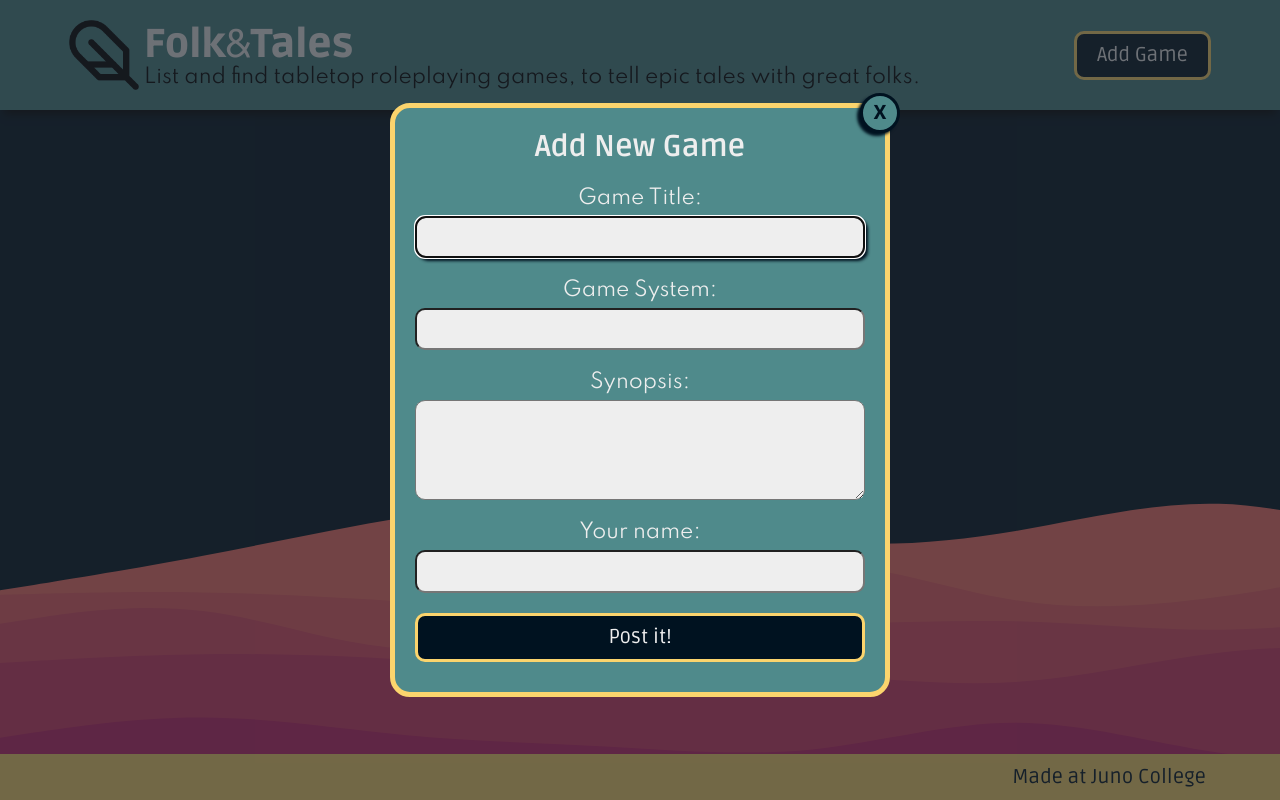
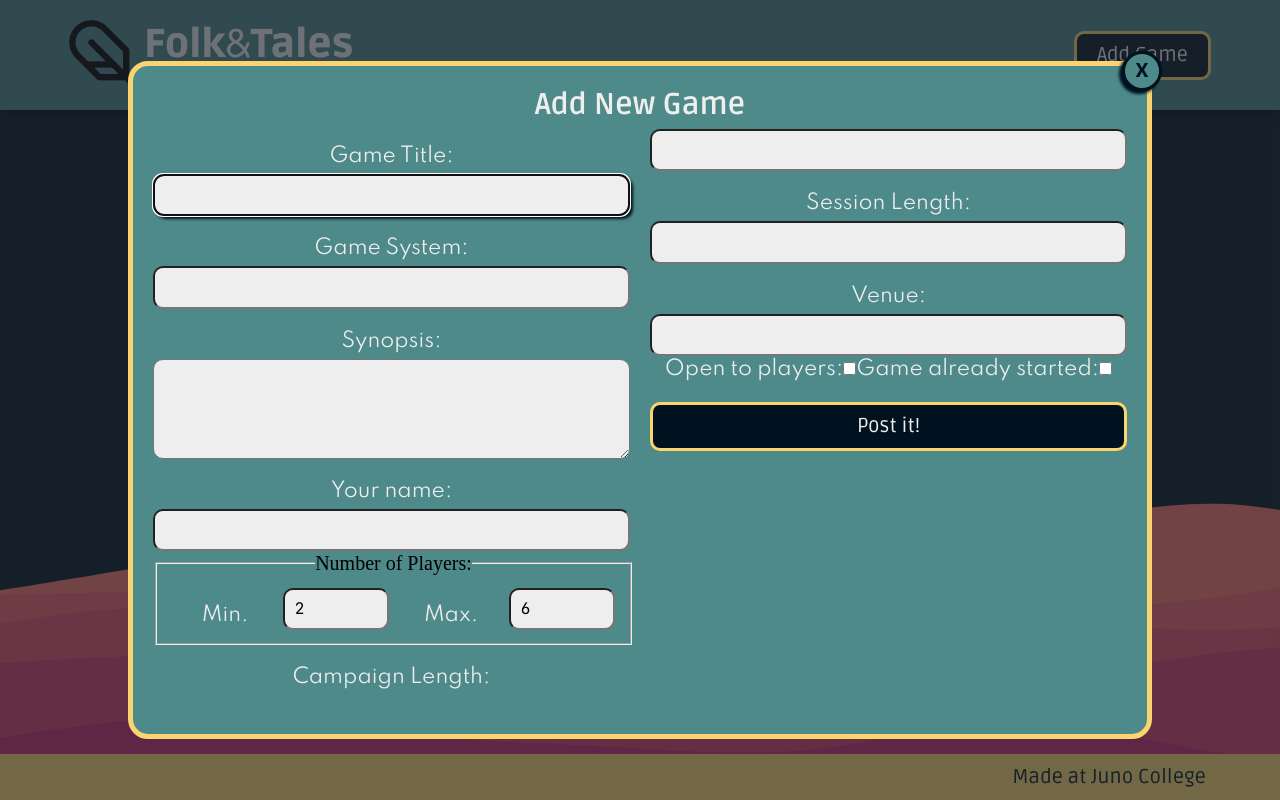
Before and after one commit to kylerobertduncan/kyleduncan-project3, a React (Create React App) app: page / in a window 1280 px wide. Both pictures are taken after a click on the button "Add Game". Built offline with nearby package versions, Linux system fonts and the light colour scheme; no server answers; the database is empty.

Commit message:
started expanded submit form layout

```diff
--- a/src/App.css
+++ b/src/App.css
@@ -257,8 +257,8 @@ form {
   padding: 10px 20px;
   position: relative;
   text-align: center;
-  /* max-height: 90%; */
-  width: 500px;
+  /* max-height: 80%; */
+  width: 80%;
 }
 
 h2 {
@@ -270,12 +270,25 @@ h2 {
   display: flex;
   flex-direction: column;
   flex-wrap: wrap;
+  align-content: space-between;
+  height: 600px;
 }
 
 form [type="submit"],
 .formFlex > * {
   display: block;
-  width: 100%;
+  width: calc(50% - 10px);
+}
+
+.playerCount,
+.playerCount div {
+  display: flex;
+  justify-content: space-between;
+}
+
+.playerCount div,
+.playerCount div * {
+  width: 49%;
 }
 
 label {
--- a/src/SubmitListing.js
+++ b/src/SubmitListing.js
@@ -72,36 +72,50 @@ function SubmitListing(props) {
       <form>
         <h2>Add New Game</h2>
         <div className="formFlex">
+
           <label htmlFor="title">Game Title:</label>
           <input autoFocus type="text" id="title" onChange={handleChange} value={newListing.title} />
+
           <label htmlFor="system">Game System:</label>
           <input type="text" id="system" onChange={handleChange} value={newListing.system} />
+
           <label htmlFor="synopsis">Synopsis:</label>
           <textarea id="synopsis" onChange={handleChange} value={newListing.synopsis} ></textarea>
+
           <label htmlFor="startedBy">Your name:</label>
           <input type="text" id="startedBy" onChange={handleChange} value={newListing.startedBy} />
 
-          {/* <div className="playerCount">
-            <label htmlFor="minPlayers">Min. Players</label>
-            <input type="number" id="minPlayers" min="1" onChange={handleChange} value={newListing.minPlayers} />
-            <label htmlFor="maxPlayers">Max. Players</label>
-            <input type="number" id="maxPlayers" onChange={handleChange} value={newListing.maxPlayers} />
-          </div>
+          <fieldset className="playerCount">
+            <legend>Number of Players:</legend>
+            <div>
+              <label htmlFor="minPlayers">Min.</label>
+              <input type="number" id="minPlayers" min="1" onChange={handleChange} value={newListing.minPlayers} />
+            </div>
+            <div>
+              <label htmlFor="maxPlayers">Max.</label>
+              <input type="number" id="maxPlayers" onChange={handleChange} value={newListing.maxPlayers} />
+            </div>
+          </fieldset>
+
           <label htmlFor="campaignLength">Campaign Length:</label>
           <input type="text" id="campaignLength" onChange={handleChange} value={newListing.campaignLength} />
+
           <label htmlFor="sessionLength">Session Length:</label>
           <input type="text" id="sessionLength" onChange={handleChange} value={newListing.sessionLength} />
+
           <label htmlFor="venue">Venue:</label>
           <input type="text" id="venue" onChange={handleChange} value={newListing.venue} />
+
           <div className="gameProgress">
             <label htmlFor="open">Open to players:</label>
             <input type="checkbox" id="open" />
             <label htmlFor="started">Game already started:</label>
             <input type="checkbox" id="started" />
-          </div> */}
+          </div>
+
+          <button type="submit" onClick={handleSubmit}>Post it!</button>
         </div>
 
-        <button type="submit" onClick={handleSubmit}>Post it!</button>
         <button aria-label="Cancel new listing" className="closeFormButton" onClick={handleModal}>X</button>
       </form>
     </aside>
```
Also changed, not shown: 1 other file (tests, documents, lock files or other folders).
